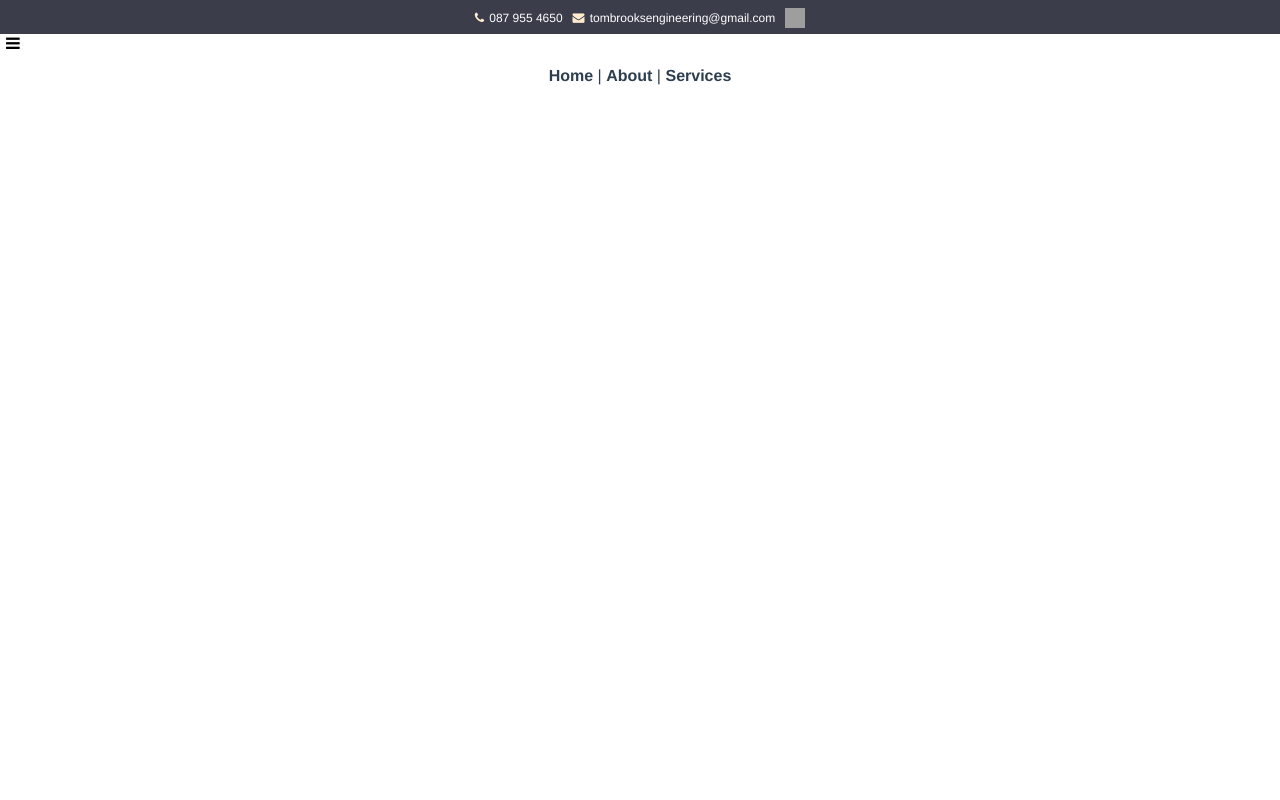
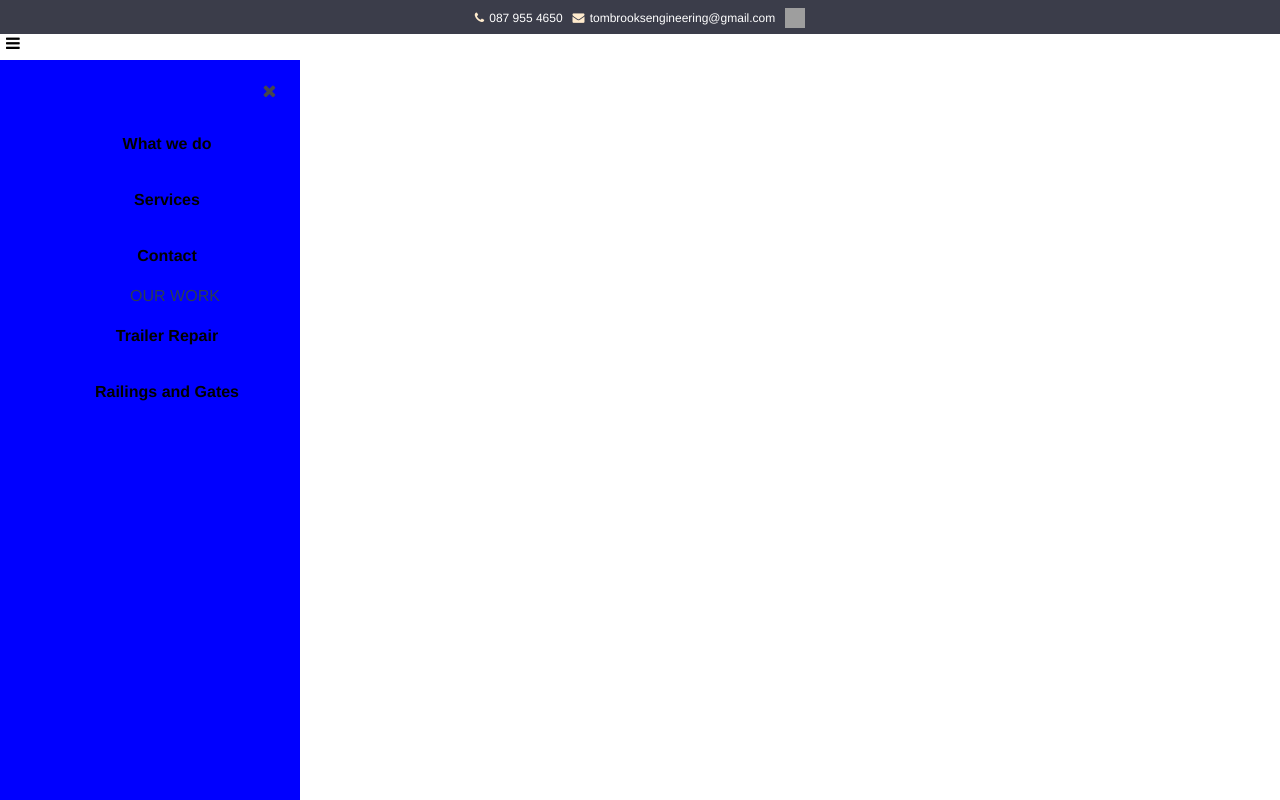
Before and after one commit to michaelpb100/tb-vue1, a Vue app: page /gates in a window 1280 px wide. Built offline with nearby package versions, Linux system fonts and the light colour scheme; grey boxes are pictures that could not be loaded.

Commit message:
Noddy menu

```diff
--- a/src/App.vue
+++ b/src/App.vue
@@ -1,12 +1,13 @@
 <template>
   <div id="app">
     <Header/>
-    <button class="fa fa-bars fa-home action action--open" aria-label="Open Menu"></button>
-    <div id="nav">
+    <button class="fa fa-bars action action--open" aria-label="Open Menu"></button>
+    <Menu v-bind:mobileMode="true"/>
+    <!-- <div id="nav">
       <router-link to="/">Home</router-link> |
       <router-link to="/about">About</router-link> |
       <router-link to="/services">Services</router-link>
-    </div>
+    </div> -->
     <router-view />
   </div>
 </template>
@@ -14,11 +15,13 @@
 
 <script lang="ts">
 import { Component, Vue } from "vue-property-decorator";
-import Header from "@/components/Header.vue"; // @ is an alias to /src
+import Header from "@/components/Header.vue";
+import Header1 from "@/components/Header1.vue";
+import Menu from "@/components/Menu.vue";
 
 @Component({
   components: {
-    Header
+    Header, Menu
   }
 })
 export default class App extends Vue {}
--- a/src/components/Header.vue
+++ b/src/components/Header.vue
@@ -58,11 +58,13 @@ export default class Header extends Vue {
 	/* background-color: #3b3d4a; */
 	background-color: #3b3d4a;
 	width: 100%;
+	// height: 30px;
 	z-index: 30;
 	text-align: center;
 	color: blanchedalmond;
 	padding-top: 5px;
 	padding-bottom: 5px;
+
 	/* display: inline; */
 }
 
--- /dev/null
+++ b/src/components/Menu.vue
@@ -0,0 +1,192 @@
+<template>
+    <!-- <nav id="ml-menu" class="menu"  :class="menuOpen ? 'menu' : ''"> -->
+    <!-- <nav> -->
+    <nav id="ml-menu" class="menu" :class="menuOpen ? 'menu--show' : 'menu--hide'" >
+        <button class="action action--close fa fa-times" aria-label="Close Menu"></button>
+
+        <!-- <div class="menu__wrap">
+            <ul  aria-label="All">
+                <li ><a class="menu__link" id="home" href="#">What we do</a></li>
+                <li ><a class="menu__link" id="services" href="#">Services</a></li>
+                <li ><a class="menu__link" id="contact" href="#">Contact</a></li>
+                <li ><a class="menu__link" data-submenu="submenu-4"
+                        aria-owns="submenu-4" href="#">Our Work</a></li>
+            </ul>
+            <ul data-menu="submenu-4" id="submenu-4" class="menu__level" tabindex="-1" role="menu" aria-label="Previous Jobs">
+                <li ><a class="menu__link" id="TrailerRepair" href="#">Trailer Repair</a></li>
+                <li ><a class="menu__link" id="Gates" href="#">Railings and Gates</a></li>
+            </ul>
+        </div> -->
+
+        <div class="menu__wrap">
+            <!-- <ul data-menu="main" class="menu__level" tabindex="-1" role="menu" aria-label="All"> -->
+            <ul data-menu="main" class="menu__level" tabindex="-1" role="menu" aria-label="All">
+                <li ><a class="menu__link" id="home" href="#">What we do</a></li>
+                <li ><a class="menu__link" id="services" href="#">Services</a></li>
+                <li ><a class="menu__link" id="contact" href="#">Contact</a></li>
+                <div>OUR WORK</div>
+                <li ><a class="menu__link"  aria-owns="submenu-4" href="#">Trailer Repair</a></li>
+                <li ><a class="menu__link"  aria-owns="submenu-4" href="#">Railings and Gates</a></li>
+            </ul>
+            <!-- <ul data-menu="submenu-4" id="submenu-4" class="menu__level" tabindex="-1" role="menu" aria-label="Previous Jobs">
+                <li ><a class="menu__link" id="TrailerRepair" href="#">Trailer Repair</a></li>
+                <li ><a class="menu__link" id="Gates" href="#">Railings and Gates</a></li>
+            </ul> -->
+        </div>
+	    </nav>
+</template>
+
+
+
+<script lang="ts">
+import { Component, Prop, Vue } from "vue-property-decorator";
+
+@Component
+export default class Menu extends Vue {
+    private menuOpen = true;
+    @Prop() private mobileMode!: boolean
+}
+</script>
+
+<!-- Add "scoped" attribute to limit CSS to this component only -->
+<style scoped lang="scss">
+
+
+.menu {
+	position: fixed;
+	top: 60px;
+	left: 0;
+	width: 300px;
+	height: calc(100vh - 30px);
+    // display: none;
+	// background: #ffffff;
+	background: blue;
+}
+
+.menu--hide{
+    display: none;
+}
+
+.menu--show{
+    display: block;
+}
+
+.menu__wrap {
+	position: absolute;
+	top: 3.5em;
+	bottom: 0;
+	overflow: hidden;
+	width: 100%;
+}
+
+.menu__level {
+	position: absolute;
+	top: 0;
+	left: 0;
+	// visibility: hidden;
+	overflow: hidden;
+	overflow-y: scroll;
+	width: calc(100% + 50px);
+	height: 100%;
+	margin: 0;
+	padding: 0;
+	list-style-type: none;
+}
+
+.menu__level:focus {
+	outline: none;
+}
+
+.menu__level--current {
+	visibility: visible;
+}
+
+.menu__item {
+	display: block;
+	width: calc(100% - 50px);
+}
+
+.menu__link {
+	font-weight: 600;
+	position: relative;
+	display: block;
+	padding: 1em 2.5em 1em 1.5em;
+	/* color: #bdbdbd; */
+	color: black;
+	-webkit-transition: color 0.1s;
+	transition: color 0.1s;
+}
+
+.menu__link[data-submenu]::after {
+	content: '\e904';
+	font-family: 'feather';
+	position: absolute;
+	right: 0;
+	padding: 0.25em 1.25em;
+	color: #2a2b30;
+}
+
+.menu__link:hover,
+.menu__link:focus,
+.menu__link[data-submenu]:hover::after,
+.menu__link[data-submenu]:focus::after {
+	color: #5c5edc;
+}
+
+.menu__link--current::before {
+	content: '\00B7';
+	font-size: 1.5em;
+	line-height: 0;
+	position: absolute;
+	top: 50%;
+	left: 0.5em;
+	height: 4px;
+	color: #5c5edc;
+}
+
+[class^='animate-'],
+[class*=' animate-'] {
+	visibility: visible;
+}
+
+
+// .menu {
+// 		z-index: 1000;
+// 		top: 0;
+// 		width: 100%;
+// 		height: 100vh;
+// 		-webkit-transform: translate3d(-100%, 0, 0);
+// 		transform: translate3d(-100%, 0, 0);
+// 		-webkit-transition: -webkit-transform 0.3s;
+// 		transition: transform 0.3s;
+// 	}
+// 	.menu--open {
+// 		-webkit-transform: translate3d(0, 0, 0);
+// 		transform: translate3d(0, 0, 0);
+// 	}
+
+
+.action {
+	position: absolute;
+  display: block;
+	margin: 0;
+	padding: 50;
+	cursor: pointer;
+	border: none;
+	background: none;
+}
+
+.action:focus {
+	outline: none;
+}
+
+
+.action--close {
+	font-size: 1.1em;
+	top: 1.25em;
+	right: 1em;
+	// display: none;
+	color: #45464e;
+}
+
+</style>
```
